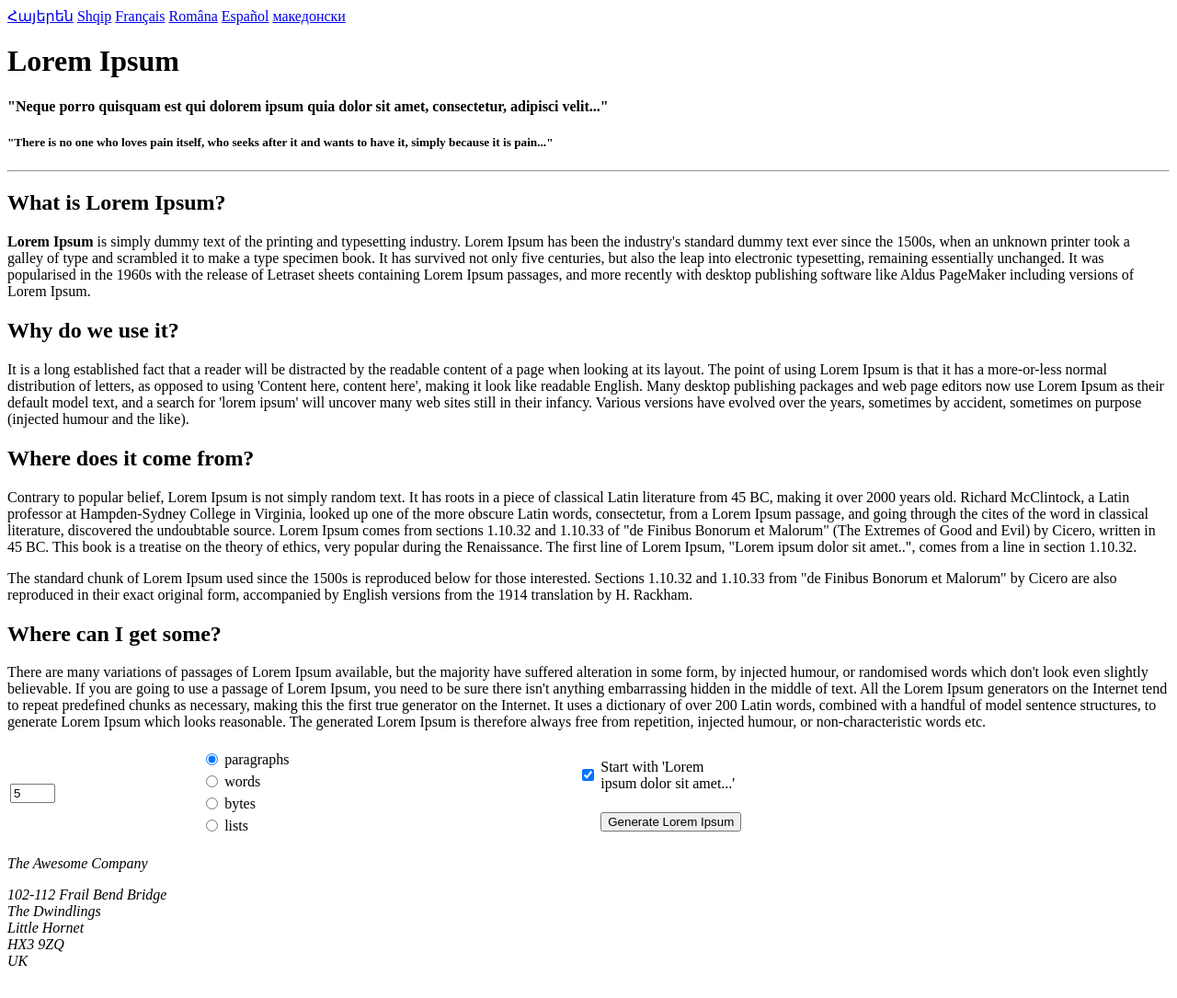
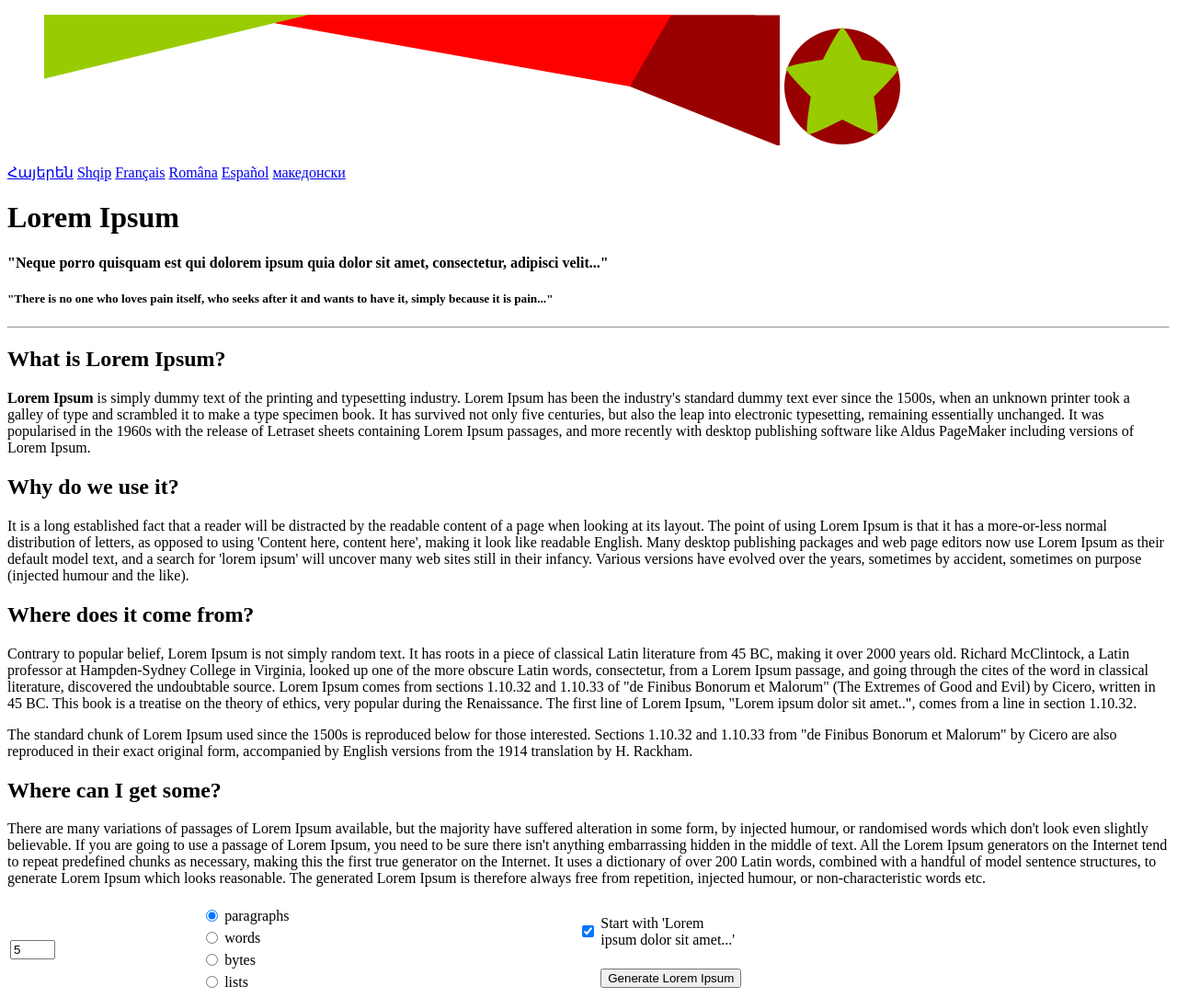
Before and after one commit to tonyhdz24/M6-Lab-tonyhdz24, a plain HTML site: page index.html in a window 1280 px wide. Shown: the top 1085 px of the page at 92% size. Drawn offline with Linux system fonts and the light colour scheme.

Commit message:
HTML updated

```diff
--- a/index.html
+++ b/index.html
@@ -6,6 +6,10 @@
     <title>Fancy letterheaded paper</title>
   </head>
   <body>
+    <figure class="top-image-container">
+      <img src="./img/top-image.png" alt="Fancy letter hear image" />
+      <img src="./img/logo.png" alt="Fancy company logo" />
+    </figure>
     <header>
       <nav class="nav_languages">
         <a href="http://hy.lipsum.com/">Հայերեն</a>
@@ -207,6 +211,9 @@
           UK
         </p>
       </address>
+      <figure class="bottom-image-container">
+        <img src="./img/bottom-image.png" alt="Fancy letter footer image" />
+      </figure>
     </footer>
   </body>
 </html>
```
